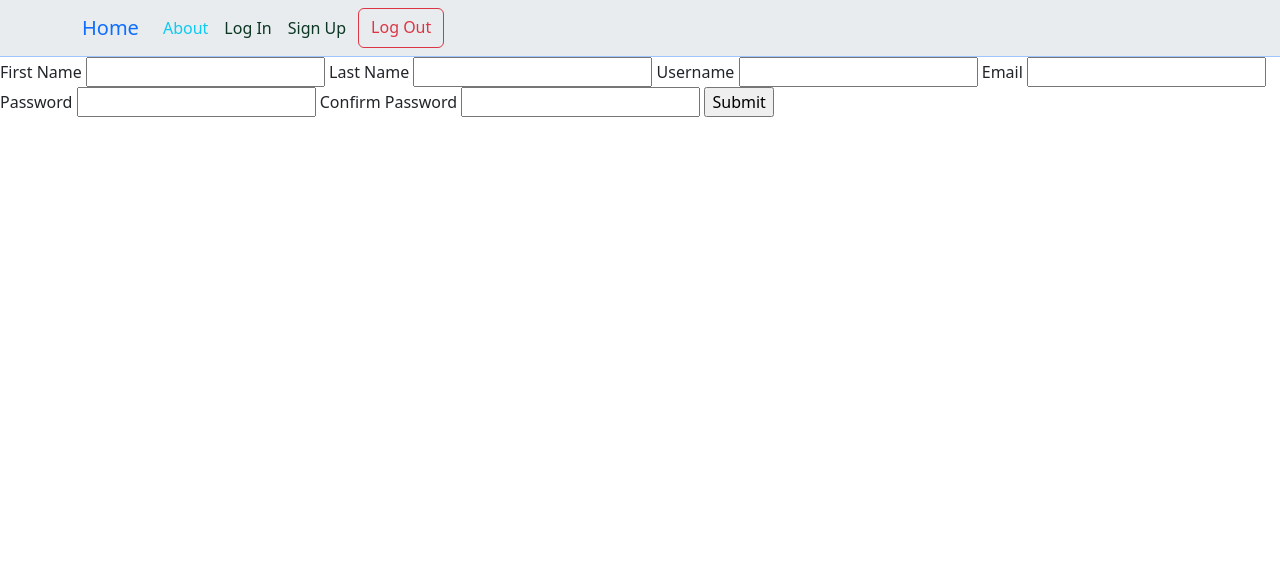
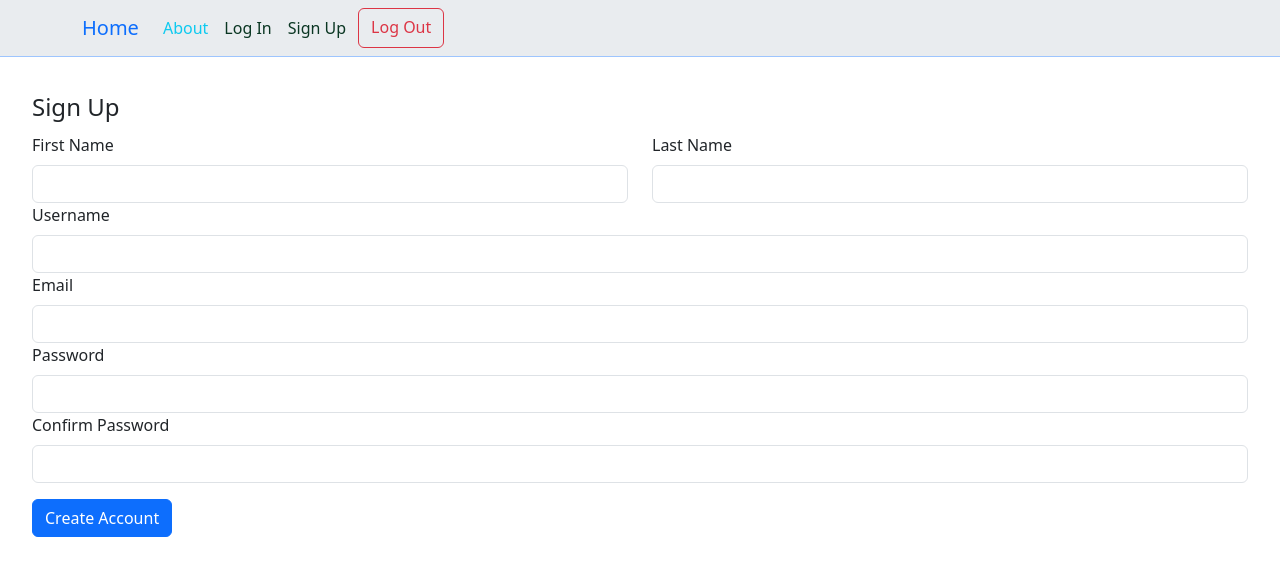
Before and after one commit to jpadden01/flask-blog, a Flask app: page /signup in a window 1280 px wide. Shown: the top 576 px of the page. Run offline with Flask 3, Linux system fonts and the light colour scheme.

Commit message:
Added styling to signup form

```diff
--- a/flaskblog/templates/signup.html
+++ b/flaskblog/templates/signup.html
@@ -1,24 +1,34 @@
 {% extends 'layout.html' %}
 {% block content %}
-<form method="POST">
-    <label for="fname">First Name</label>
-    <input type="text" name="fname">
+<div class="m-3 p-3">
+    <form method="POST">
+        <legend>Sign Up</legend>
+        <fieldset>
+            <div class="row">
+                <div class="col">
+                    <label for="fname" class="form-label">First Name</label>
+                    <input type="text" name="fname" class="form-control">
+                </div>
+                <div class="col">
+                    <label for="lname" class="form-label">Last Name</label>
+                    <input type="text" name="lname" class="form-control">
+                </div>
+            </div>
+        </fieldset>
 
-    <label for="lname">Last Name</label>
-    <input type="text" name="lname">
+        <label for="username" class="form-label">Username</label>
+        <input type="text" name="username" class="form-control">
 
-    <label for="username">Username</label>
-    <input type="text" name="username">
+        <label for="email" class="form-label">Email</label>
+        <input type="email" name="email" class="form-control">
 
-    <label for="email">Email</label>
-    <input type="email" name="email">
+        <label for="password" class="form-label">Password</label>
+        <input type="password" name="password" class="form-control">
 
-    <label for="password">Password</label>
-    <input type="password" name="password">
+        <label for="password-confirm" class="form-label">Confirm Password</label>
+        <input type="password" name="password-confirm" class="form-control">
 
-    <label for="password-confirm">Confirm Password</label>
-    <input type="password" name="password-confirm">
-
-    <input type="submit">
-</form>
+        <button class="btn btn-primary my-3">Create Account</button>
+    </form>
+</div>
 {% endblock %}
```
